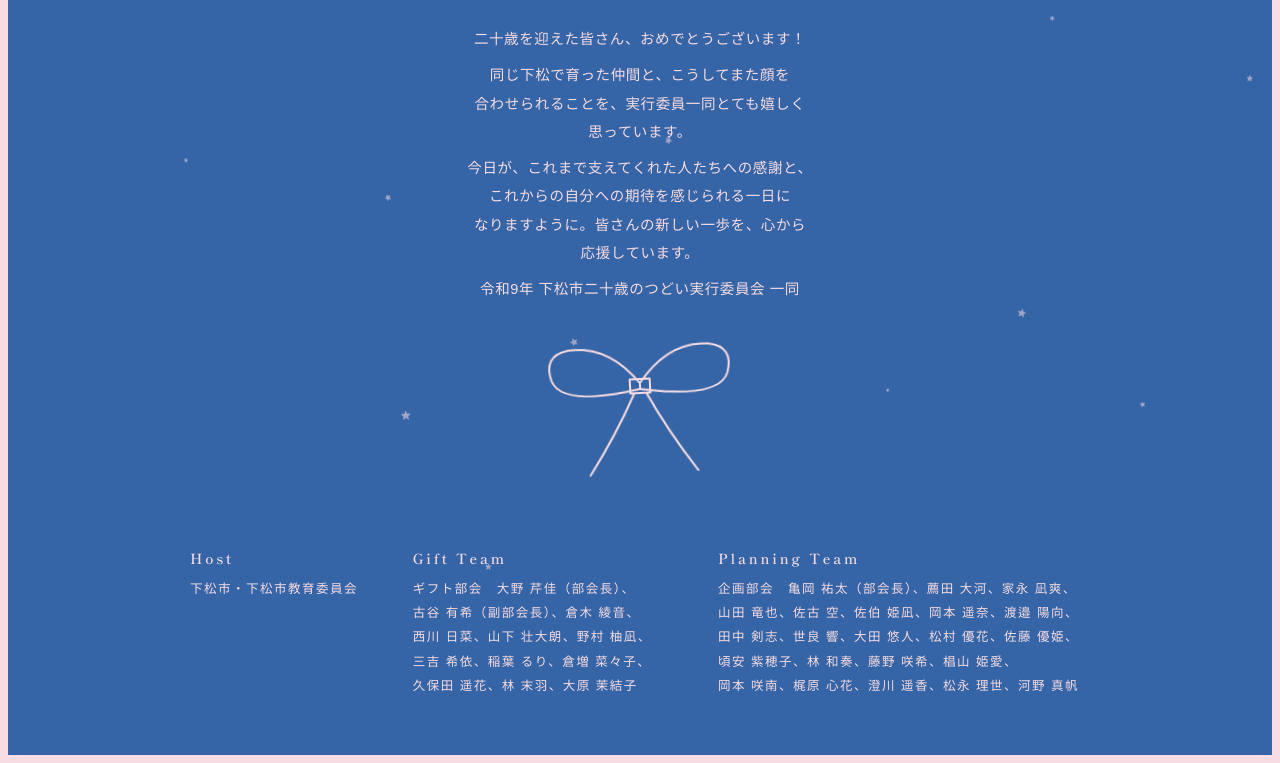
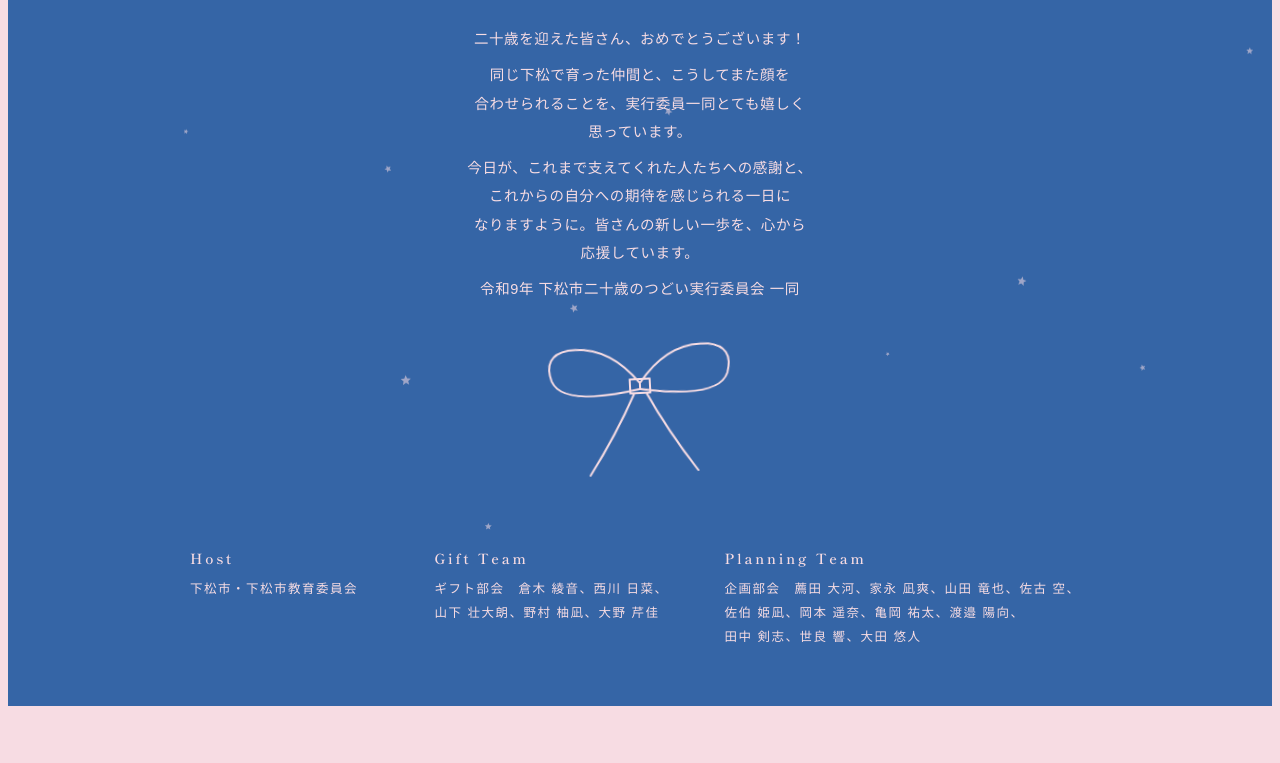
Before and after one commit to soutaro20060504-design/hatachi-tsudoi, a plain HTML site: page sample1/index.html in a window 1280 px wide. Shown: the part 8783-9546 px from the top of the page. After the commit the page ends 9497 px from the top, so only its background shows below. Drawn offline with Linux system fonts and the light colour scheme; a web font is replaced by a local one.

Commit message:
実行委員名を例年どおり今年二十歳の16名のみに変更
Co-Authored-By: Claude Opus 5.5 <noreply@anthropic.com>
Claude-Session: https://claude.ai/code/session_01QqJBYopeqcdb4hYhprk8cZ

```diff
--- a/sample1/index.html
+++ b/sample1/index.html
@@ -172,7 +172,7 @@ img{display:block;max-width:100%}
 .bow{width:min(220px,60%)}
 .bow g{transform-origin:110px 55px;animation:sway 5s ease-in-out infinite}
 @keyframes sway{0%,100%{transform:rotate(-3deg)}50%{transform:rotate(3deg)}}
-.foot{display:grid;grid-template-columns:1fr 1.4fr 1.8fr;gap:16px;font-size:12.5px;letter-spacing:.12em;padding-block:24px 56px;max-width:900px;margin:0 auto;position:relative}
+.foot{display:grid;grid-template-columns:1fr 1.2fr 1.6fr;gap:16px;font-size:12.5px;letter-spacing:.12em;padding-block:24px 56px;max-width:900px;margin:0 auto;position:relative}
 .foot>div{display:grid;gap:4px;align-content:start}
 .foot b{font-family:var(--f-label);font-weight:600;letter-spacing:.2em;font-size:14px}
 #stars{position:absolute;inset:0;width:100%;height:100%;pointer-events:none}
@@ -480,8 +480,8 @@ img{display:block;max-width:100%}
   </div>
   <div class="foot">
     <div><b>Host</b>下松市・下松市教育委員会</div>
-    <div><b>Gift Team</b><span class="members-l">ギフト部会　<span class="nm">大野 芹佳（部会長）</span>、<span class="nm">古谷 有希（副部会長）</span>、<span class="nm">倉木 綾音</span>、<span class="nm">西川 日菜</span>、<span class="nm">山下 壮大朗</span>、<span class="nm">野村 柚凪</span>、<span class="nm">三吉 希依</span>、<span class="nm">稲葉 るり</span>、<span class="nm">倉増 菜々子</span>、<span class="nm">久保田 遥花</span>、<span class="nm">林 末羽</span>、<span class="nm">大原 茉結子</span></span></div>
-    <div><b>Planning Team</b><span class="members-l">企画部会　<span class="nm">亀岡 祐太（部会長）</span>、<span class="nm">薦田 大河</span>、<span class="nm">家永 凪爽</span>、<span class="nm">山田 竜也</span>、<span class="nm">佐古 空</span>、<span class="nm">佐伯 姫凪</span>、<span class="nm">岡本 遥奈</span>、<span class="nm">渡邉 陽向</span>、<span class="nm">田中 剣志</span>、<span class="nm">世良 響</span>、<span class="nm">大田 悠人</span>、<span class="nm">松村 優花</span>、<span class="nm">佐藤 優姫</span>、<span class="nm">頃安 紫穂子</span>、<span class="nm">林 和奏</span>、<span class="nm">藤野 咲希</span>、<span class="nm">椙山 姫愛</span>、<span class="nm">岡本 咲南</span>、<span class="nm">梶原 心花</span>、<span class="nm">澄川 遥香</span>、<span class="nm">松永 理世</span>、<span class="nm">河野 真帆</span></span></div>
+    <div><b>Gift Team</b><span class="members-l">ギフト部会　<span class="nm">倉木 綾音</span>、<span class="nm">西川 日菜</span>、<span class="nm">山下 壮大朗</span>、<span class="nm">野村 柚凪</span>、<span class="nm">大野 芹佳</span></span></div>
+    <div><b>Planning Team</b><span class="members-l">企画部会　<span class="nm">薦田 大河</span>、<span class="nm">家永 凪爽</span>、<span class="nm">山田 竜也</span>、<span class="nm">佐古 空</span>、<span class="nm">佐伯 姫凪</span>、<span class="nm">岡本 遥奈</span>、<span class="nm">亀岡 祐太</span>、<span class="nm">渡邉 陽向</span>、<span class="nm">田中 剣志</span>、<span class="nm">世良 響</span>、<span class="nm">大田 悠人</span></span></div>
   </div>
 </div>
 
```
Also changed, not shown: mobile/index.html (+2 -2 lines), sample2/index.html (+3 -3 lines), sample3/index.html (+3 -3 lines), sample4/index.html (+3 -3 lines).
